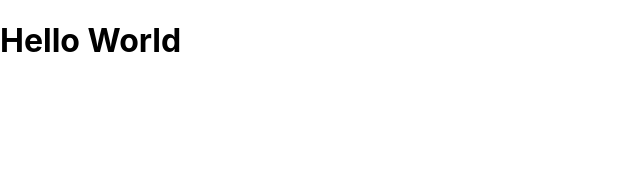
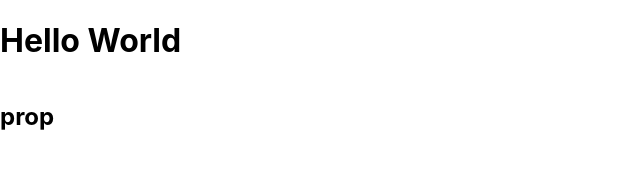
Before and after one commit to Rohan1366/revision-react, a React (Create React App) app in the folder props/: page / in a window 1280 px wide. Shown: the top 192 px of the page, without its empty margins (0-640 px from the left). Built offline with nearby package versions, Linux system fonts and the light colour scheme.

Commit message:
Update App.js

```diff
--- a/props/src/App.js
+++ b/props/src/App.js
@@ -15,6 +15,7 @@ function App(props) {
       <Card img="https://th.bing.com/th/id/OIP.7-PVtrGRSm80FAdJHjSRPgHaF7?pid=ImgDet&rs=1" name="Start" gender="Female"/>
       <Card img="https://th.bing.com/th/id/OIP.22EylDsZ2jCkidoAe6yxNAHaHa?pid=ImgDet&w=199&h=199&c=7&dpr=1.3" name="Zoya" gender="Female"/>
   */}
+    <h2> prop</h2>
 
       </div>
     </>
```
